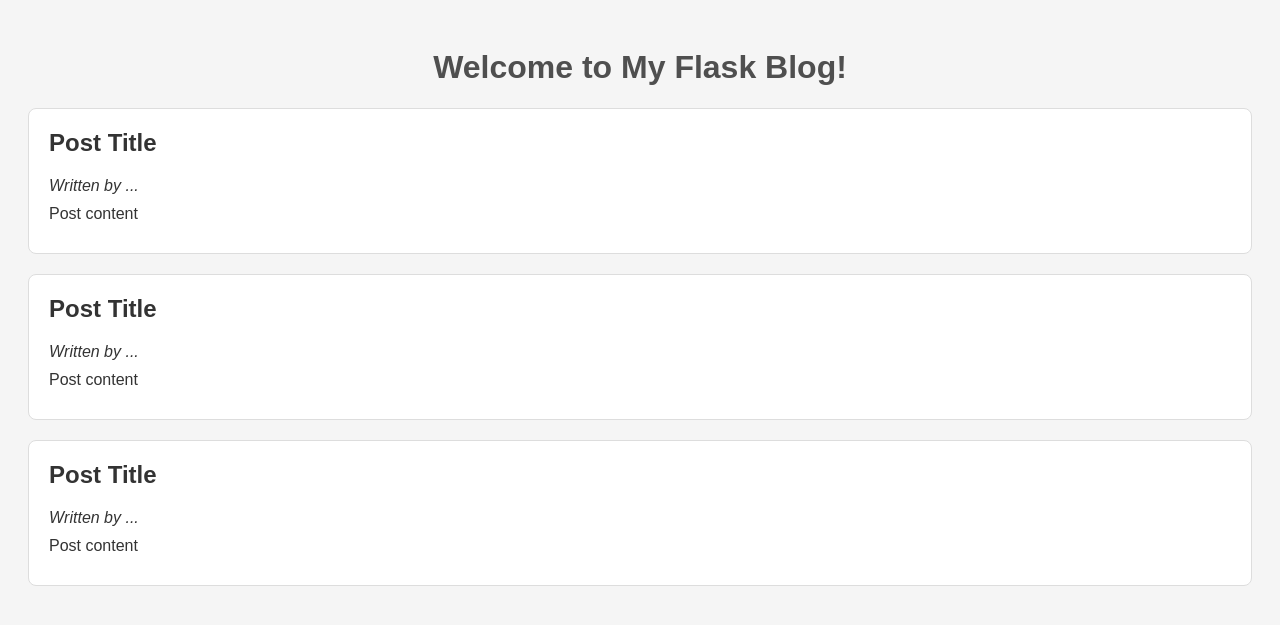
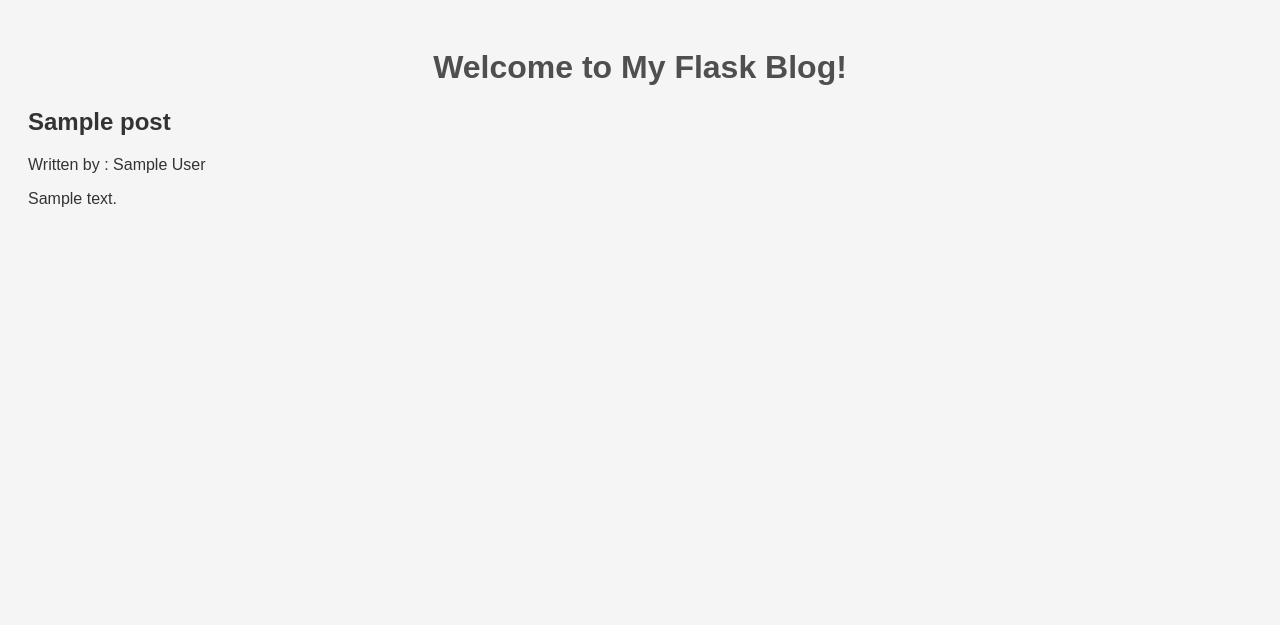
Before and after one commit to saifan340/Masterblog, a Flask app: template templates/index.html in a window 1280 px wide. Shown: the top 625 px of the page. Run offline with Flask 3, Linux system fonts and the light colour scheme; the template is opened without the code that fills it: most values are stand-ins (such as "Sample title", 1, 10 or a date in 2020).

Commit message:
html file modified

```diff
--- a/templates/index.html
+++ b/templates/index.html
@@ -8,20 +8,15 @@
 </head>
 <body>
     <h1>Welcome to My Flask Blog!</h1>
-    <div class="post">
-        <h2>Post Title</h2>
-        <p><em>Written by ...</em></p>
-        <p>Post content</p>
-    </div>
-    <div class="post">
-        <h2>Post Title</h2>
-        <p><em>Written by ...</em></p>
-        <p>Post content</p>
-    </div>
-    <div class="post">
-        <h2>Post Title</h2>
-        <p><em>Written by ...</em></p>
-        <p>Post content</p>
-    </div>
+
+     {% for post in posts %}
+        <div>
+            <h2>{{ post.title }}</h2>
+            <p>Written by : {{ post.author }}</em></p>
+            <p>{{ post.content }}</p>
+        </div>
+    {% else %}
+        <p>No blog posts found.</p>
+    {% endfor %}
 </body>
 </html>
```
